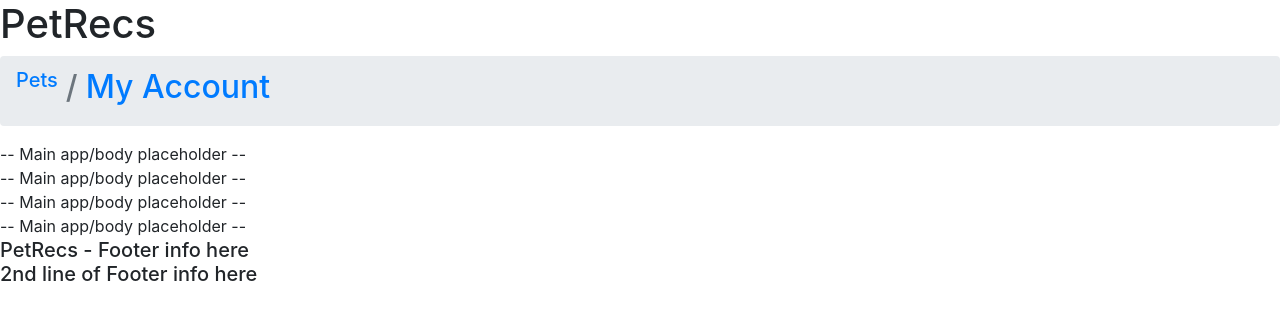
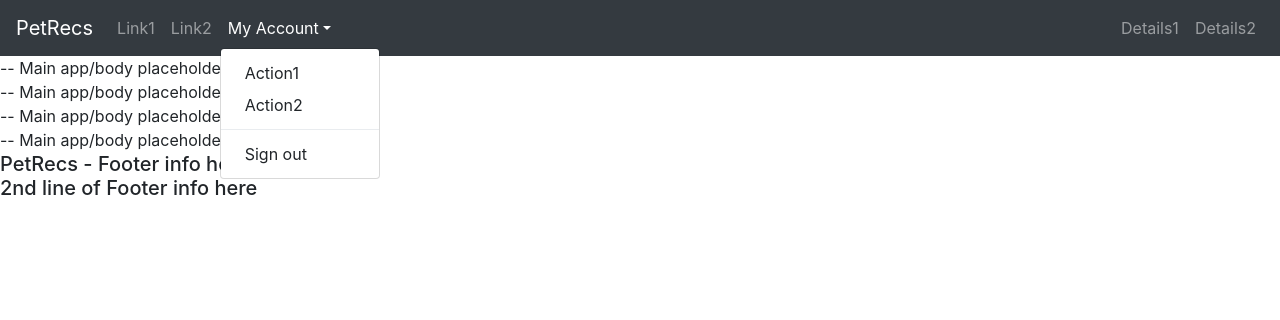
Before and after one commit to LeviRemi/PetRecs-Project, a React (Create React App) app in the folder client/: page / in a window 1280 px wide. Both pictures are taken after a click on the button "My Account". Shown: the top 320 px of the page. Built offline with nearby package versions, Linux system fonts and the light colour scheme.

Commit message:
Changed style of navbar

```diff
--- a/client/src/App.js
+++ b/client/src/App.js
@@ -5,13 +5,6 @@
 import Footer from './components/Footer'
 
 function App(){
-
-  const sayHello = () => {
-    console.log('hello');
-  }
-
-  const counter = 0;
-
   return (
     <div className="App">
       <Header />
--- a/client/src/components/Header.js
+++ b/client/src/components/Header.js
@@ -1,16 +1,33 @@
 // Header.js
 
 import React from 'react'
-import Breadcrumb from 'react-bootstrap/Breadcrumb';
+import Navbar from 'react-bootstrap/Navbar';
+import Nav from 'react-bootstrap/Nav';
+import NavDropdown from 'react-bootstrap/NavDropdown';
 
 function Header() {
     return (
         <div>
-            <h1>PetRecs</h1>
-            <Breadcrumb>
-                <Breadcrumb.Item as="h5">Pets</Breadcrumb.Item>
-                <Breadcrumb.Item as="h2" href="#">My Account</Breadcrumb.Item>
-            </Breadcrumb>
+            <Navbar collapseOnSelect expand="lg" bg="dark" variant="dark">
+            <Navbar.Brand href="#home">PetRecs</Navbar.Brand>
+            <Navbar.Toggle aria-controls="responsive-navbar-nav" />
+            <Navbar.Collapse id="responsive-navbar-nav">
+                <Nav className="mr-auto">
+                <Nav.Link href="#link1">Link1</Nav.Link>
+                <Nav.Link href="#link2">Link2</Nav.Link>
+                <NavDropdown title="My Account" id="collasible-nav-dropdown">
+                    <NavDropdown.Item href="#action/3.1">Action1</NavDropdown.Item>
+                    <NavDropdown.Item href="#action/3.2">Action2</NavDropdown.Item>
+                    <NavDropdown.Divider />
+                    <NavDropdown.Item href="#action/3.3">Sign out</NavDropdown.Item>
+                </NavDropdown>
+                </Nav>
+                <Nav>
+                    <Nav.Link href="#details1">Details1</Nav.Link>
+                    <Nav.Link href="#details2">Details2</Nav.Link>
+                </Nav>
+            </Navbar.Collapse>
+            </Navbar>
         </div>
     )
 }
```
